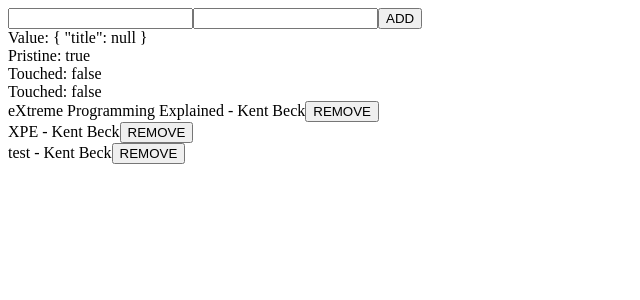
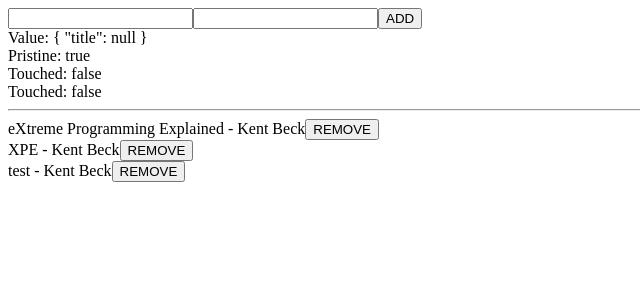
Before and after one commit to wishtack-training/wt-training-angular, an Angular app: page / in a window 1280 px wide. Shown: the top 300 px of the page, without its empty margins (0-640 px from the left). Built offline with nearby package versions, Linux system fonts and the light colour scheme.

Commit message:
Grab data from book form.

```diff
--- a/src/app/book/book-form/book-form.component.html
+++ b/src/app/book/book-form/book-form.component.html
@@ -1,4 +1,5 @@
 <form
+    (ngSubmit)="submitBook()"
     [formGroup]="bookForm">
 
     <input formControlName="title" type="text">
--- a/src/app/book/book-form/book-form.component.ts
+++ b/src/app/book/book-form/book-form.component.ts
@@ -1,5 +1,6 @@
 import { Component, OnInit } from '@angular/core';
 import { FormControl, FormGroup } from '@angular/forms';
+import { Book } from '../book';
 
 @Component({
     selector: 'wt-book-form',
@@ -18,4 +19,10 @@ export class BookFormComponent implements OnInit {
     ngOnInit() {
     }
 
+    submitBook() {
+
+        const book = new Book(this.bookForm.value.title, this.bookForm.value.authorName);
+
+    }
+
 }
--- a/src/app/book/book-list-container/book-list-container.component.html
+++ b/src/app/book/book-list-container/book-list-container.component.html
@@ -1,4 +1,7 @@
 <wt-book-form></wt-book-form>
+
+<hr>
+
 <wt-book-list
     [bookList]="getBookList()"
     (bookRemove)="removeBook($event)"></wt-book-list>
--- a/src/app/book/book.ts
+++ b/src/app/book/book.ts
@@ -3,7 +3,7 @@ export class Book {
     authorName: string;
     title: string;
 
-    constructor(title: string, authorName: string) {
+    constructor(title?: string, authorName?: string) {
         this.authorName = authorName;
         this.title = title;
     }
```
Also changed, not shown: 1 other file (tests, documents, lock files or other folders).
